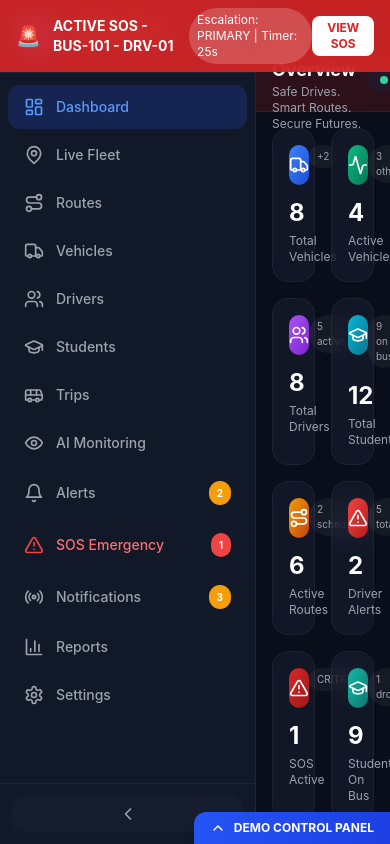
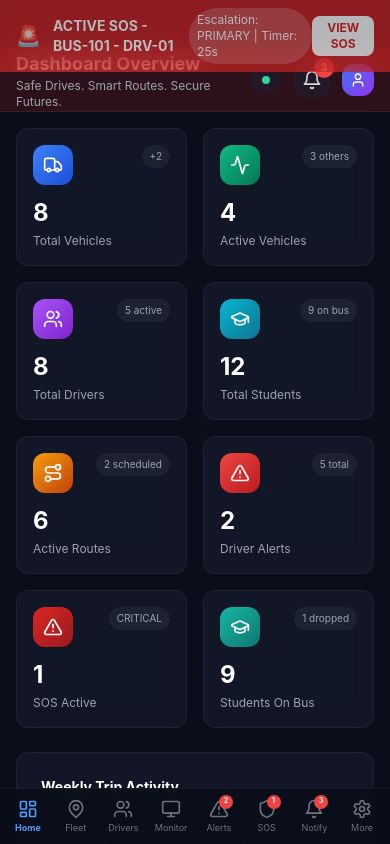
Before and after one commit to Rohan341-dev/smart-route-management-system, a React (Vite) app: page / in a window 390 px wide. Built offline with nearby package versions, Linux system fonts and the light colour scheme; the HTML template or start-up script is replaced by a standard one.

Commit message:
Refactor code structure for improved readability and maintainability

```diff
--- a/index.html
+++ b/index.html
@@ -3,7 +3,10 @@
   <head>
     <meta charset="UTF-8" />
     <link rel="icon" type="image/svg+xml" href="/vite.svg" />
-    <meta name="viewport" content="width=device-width, initial-scale=1.0" />
+    <meta name="viewport" content="width=device-width, initial-scale=1.0, maximum-scale=1.0, user-scalable=no, viewport-fit=cover" />
+    <meta name="apple-mobile-web-app-capable" content="yes" />
+    <meta name="apple-mobile-web-app-status-bar-style" content="black-translucent" />
+    <meta name="theme-color" content="#0a0f1e" />
     <title>SMART ROUTE - AI Driver Monitoring + SOS Emergency System</title>
     <link rel="stylesheet" href="https://unpkg.com/leaflet@1.9.4/dist/leaflet.css" />
   </head>
--- a/src/App.tsx
+++ b/src/App.tsx
@@ -2,6 +2,7 @@ import { useState, useEffect } from 'react';
 import { useStore } from './store/useStore';
 import Sidebar from './components/Sidebar';
 import Header from './components/Header';
+import MobileNav from './components/MobileNav';
 import Dashboard from './pages/Dashboard';
 import LiveFleet from './pages/LiveFleet';
 import Vehicles from './pages/Vehicles';
@@ -21,6 +22,14 @@ import DemoPanel from './components/DemoPanel';
 function AdminApp() {
   const { sidebarOpen, currentPage, demoModeActive, simulateBusMovement, sosAlerts } = useStore();
   const activeSOS = sosAlerts.find(s => s.status === 'active' || s.status === 'escalating');
+  const [isMobile, setIsMobile] = useState(false);
+
+  useEffect(() => {
+    const check = () => setIsMobile(window.innerWidth < 768);
+    check();
+    window.addEventListener('resize', check);
+    return () => window.removeEventListener('resize', check);
+  }, []);
 
   useEffect(() => {
     const interval = setInterval(() => {
@@ -70,16 +79,28 @@ function AdminApp() {
         </div>
       )}
 
-      <Sidebar />
+      {/* Desktop Sidebar */}
+      <div className="hidden md:block">
+        <Sidebar />
+      </div>
 
-      <div className={`flex-1 flex flex-col overflow-hidden ${sidebarOpen ? 'ml-64' : 'ml-20'} ${activeSOS ? 'mt-12' : ''} transition-all duration-300`}>
+      {/* Main Content */}
+      <div className={`flex-1 flex flex-col overflow-hidden ${
+        !isMobile && (sidebarOpen ? 'md:ml-64' : 'md:ml-20')
+      } ${activeSOS ? 'mt-12' : ''} transition-all duration-300`}>
         <Header />
-        <main className="flex-1 overflow-y-auto p-4 md:p-6">
+        <main className={`flex-1 overflow-y-auto p-4 ${isMobile ? 'pb-20' : 'md:p-6'}`}>
           {renderPage()}
         </main>
       </div>
 
-      <DemoPanel />
+      {/* Mobile Bottom Nav */}
+      {isMobile && <MobileNav />}
+
+      {/* Demo Panel - hidden on mobile */}
+      <div className="hidden md:block">
+        <DemoPanel />
+      </div>
     </div>
   );
 }
--- a/src/components/LiveCameraFeed.tsx
+++ b/src/components/LiveCameraFeed.tsx
@@ -1,6 +1,6 @@
-import { useEffect, useRef } from 'react';
+import { useEffect, useRef, useState } from 'react';
 import { useWebRTC } from '../hooks/useWebRTC';
-import { Video, VideoOff, Wifi, WifiOff, Monitor } from 'lucide-react';
+import { Video, VideoOff, Wifi, WifiOff, Monitor, Copy, Check } from 'lucide-react';
 
 interface LiveCameraFeedProps {
   vehicleId?: string;
@@ -10,6 +10,7 @@ interface LiveCameraFeedProps {
 export default function LiveCameraFeed({ vehicleId = 'BUS-107', driverName = 'Suresh Magar' }: LiveCameraFeedProps) {
   const { remoteStream, connectionState, startAsAdmin } = useWebRTC();
   const videoRef = useRef<HTMLVideoElement>(null);
+  const [copied, setCopied] = useState(false);
 
   useEffect(() => {
     const cleanup = startAsAdmin();
@@ -18,9 +19,17 @@ export default function LiveCameraFeed({ vehicleId = 'BUS-107', driverName = 'Su
 
   useEffect(() => {
     if (videoRef.current && remoteStream) {
+      console.log('[LiveCamera] Attaching stream:', remoteStream.id, 'tracks:', remoteStream.getTracks().length);
       videoRef.current.srcObject = remoteStream;
+      videoRef.current.play().catch(e => console.error('[LiveCamera] Play error:', e));
     }
   }, [remoteStream]);
+
+  const copyLink = () => {
+    navigator.clipboard.writeText(window.location.origin + '/driver');
+    setCopied(true);
+    setTimeout(() => setCopied(false), 2000);
+  };
 
   return (
     <div className="glass-card overflow-hidden">
@@ -46,21 +55,33 @@ export default function LiveCameraFeed({ vehicleId = 'BUS-107', driverName = 'Su
         </div>
       </div>
 
-      <div className="relative bg-black aspect-video">
+      <div className="relative bg-black" style={{ aspectRatio: '4/3', minHeight: '240px' }}>
         <video
           ref={videoRef}
           autoPlay
           playsInline
           muted
-          className="w-full h-full object-cover"
-          style={{ transform: 'scaleX(-1)' }}
+          style={{
+            width: '100%',
+            height: '100%',
+            objectFit: 'cover',
+            transform: 'scaleX(-1)',
+            backgroundColor: '#000',
+          }}
         />
 
         {!remoteStream && (
-          <div className="absolute inset-0 flex flex-col items-center justify-center bg-navy-900/80">
-            <VideoOff className="w-10 h-10 text-gray-500 mb-2" />
-            <p className="text-xs text-gray-400">Waiting for driver camera...</p>
-            <p className="text-[10px] text-gray-500 mt-1">Open /driver on phone to connect</p>
+          <div className="absolute inset-0 flex flex-col items-center justify-center bg-navy-900/80 p-4">
+            <VideoOff className="w-10 h-10 text-gray-500 mb-3" />
+            <p className="text-xs text-gray-400 text-center mb-2">Waiting for driver camera...</p>
+            <p className="text-[10px] text-gray-500 text-center mb-3">Open /driver on phone to connect</p>
+            <button
+              onClick={copyLink}
+              className="flex items-center gap-1.5 px-3 py-1.5 bg-electric-600/20 hover:bg-electric-600/30 rounded-lg text-[10px] text-electric-400 transition-colors"
+            >
+              {copied ? <Check className="w-3 h-3" /> : <Copy className="w-3 h-3" />}
+              {copied ? 'Copied!' : 'Copy driver link'}
+            </button>
           </div>
         )}
 
--- /dev/null
+++ b/src/components/MobileNav.tsx
@@ -0,0 +1,61 @@
+import { useStore } from '../store/useStore';
+import {
+  LayoutDashboard, MapPin, Truck, Users, Bus, Route,
+  Monitor, AlertTriangle, Shield, Bell, BarChart3, Settings
+} from 'lucide-react';
+
+const navItems = [
+  { id: 'dashboard', label: 'Home', icon: LayoutDashboard },
+  { id: 'live-fleet', label: 'Fleet', icon: MapPin },
+  { id: 'drivers', label: 'Drivers', icon: Users },
+  { id: 'driver-monitoring', label: 'Monitor', icon: Monitor },
+  { id: 'alerts', label: 'Alerts', icon: AlertTriangle },
+  { id: 'sos', label: 'SOS', icon: Shield },
+  { id: 'notifications', label: 'Notify', icon: Bell },
+  { id: 'settings', label: 'More', icon: Settings },
+];
+
+export default function MobileNav() {
+  const { currentPage, setCurrentPage, driverAlerts, sosAlerts, notifications } = useStore();
+  const activeAlerts = driverAlerts.filter(a => !a.acknowledged).length;
+  const activeSOS = sosAlerts.filter(s => s.status === 'active' || s.status === 'escalating').length;
+  const unreadNotifs = notifications.filter(n => !n.read).length;
+
+  const getBadge = (id: string) => {
+    if (id === 'alerts' && activeAlerts > 0) return activeAlerts;
+    if (id === 'sos' && activeSOS > 0) return activeSOS;
+    if (id === 'notifications' && unreadNotifs > 0) return unreadNotifs;
+    return 0;
+  };
+
+  return (
+    <nav className="fixed bottom-0 left-0 right-0 z-50 bg-navy-900/95 backdrop-blur-md border-t border-white/5 safe-area-bottom md:hidden">
+      <div className="flex items-center justify-around px-1 py-1">
+        {navItems.map((item) => {
+          const Icon = item.icon;
+          const isActive = currentPage === item.id;
+          const badge = getBadge(item.id);
+          return (
+            <button
+              key={item.id}
+              onClick={() => setCurrentPage(item.id)}
+              className={`flex flex-col items-center justify-center py-1.5 px-1 rounded-lg transition-all min-w-0 flex-1 ${
+                isActive ? 'text-electric-400' : 'text-gray-500'
+              }`}
+            >
+              <div className="relative">
+                <Icon className={`w-5 h-5 ${isActive ? 'text-electric-400' : ''}`} />
+                {badge > 0 && (
+                  <span className="absolute -top-1 -right-1 w-3.5 h-3.5 bg-red-500 rounded-full text-[7px] text-white flex items-center justify-center font-bold">
+                    {badge}
+                  </span>
+                )}
+              </div>
+              <span className={`text-[9px] mt-0.5 truncate ${isActive ? 'font-bold' : ''}`}>{item.label}</span>
+            </button>
+          );
+        })}
+      </div>
+    </nav>
+  );
+}
--- a/src/hooks/useFaceDetection.ts
+++ b/src/hooks/useFaceDetection.ts
@@ -38,12 +38,13 @@ export function useFaceDetection() {
     const video = videoRef.current;
     const canvas = canvasRef.current;
     if (!video || !canvas || video.paused || video.readyState < 2) return;
+    if (!faceapi.nets.tinyFaceDetector.isLoaded || !faceapi.nets.faceLandmark68Net.isLoaded) return;
 
     try {
       const detections = await faceapi
         .detectSingleFace(video, new faceapi.TinyFaceDetectorOptions({
-          inputSize: 320,
-          scoreThreshold: 0.3,
+          inputSize: 224,
+          scoreThreshold: 0.1,
         }))
         .withFaceLandmarks();
 
@@ -175,8 +176,9 @@ export function useFaceDetection() {
       // Load models
       console.log('[FaceDetect] Loading models from:', MODEL_URL);
       await faceapi.nets.tinyFaceDetector.loadFromUri(MODEL_URL);
+      console.log('[FaceDetect] TinyFaceDetector loaded:', faceapi.nets.tinyFaceDetector.isLoaded);
       await faceapi.nets.faceLandmark68Net.loadFromUri(MODEL_URL);
-      console.log('[FaceDetect] Models loaded');
+      console.log('[FaceDetect] FaceLandmark68 loaded:', faceapi.nets.faceLandmark68Net.isLoaded);
 
       // Get camera stream
       console.log('[FaceDetect] Requesting camera...');
@@ -283,9 +285,10 @@ export function useFaceDetection() {
 
 function calculateEyeOpenness(eyePoints: any[]): number {
   if (eyePoints.length < 6) return 1;
-  const vertical1 = Math.hypot(eyePoints[3].x - eyePoints[1].x, eyePoints[3].y - eyePoints[1].y);
-  const vertical2 = Math.hypot(eyePoints[4].x - eyePoints[2].x, eyePoints[4].y - eyePoints[2].y);
-  const horizontal = Math.hypot(eyePoints[5].x - eyePoints[0].x, eyePoints[5].y - eyePoints[0].y);
+  // face-api.js eye points: 0=outer, 1=top-outer, 2=top-inner, 3=inner, 4=bottom-inner, 5=bottom-outer
+  const vertical1 = Math.hypot(eyePoints[1].x - eyePoints[5].x, eyePoints[1].y - eyePoints[5].y);
+  const vertical2 = Math.hypot(eyePoints[2].x - eyePoints[4].x, eyePoints[2].y - eyePoints[4].y);
+  const horizontal = Math.hypot(eyePoints[3].x - eyePoints[0].x, eyePoints[3].y - eyePoints[0].y);
   if (horizontal === 0) return 1;
   return (vertical1 + vertical2) / (2.0 * horizontal);
 }
--- a/src/hooks/useWebRTC.ts
+++ b/src/hooks/useWebRTC.ts
@@ -23,6 +23,10 @@ export function useWebRTC() {
     };
 
     peer.ontrack = (event) => {
+      console.log('[WebRTC] Received track:', event.track.kind, 'streams:', event.streams.length);
+      if (event.streams[0]) {
+        console.log('[WebRTC] Stream tracks:', event.streams[0].getTracks().map(t => t.kind));
+      }
       setRemoteStream(event.streams[0]);
       setConnectionState('connected');
     };
--- a/src/index.css
+++ b/src/index.css
@@ -75,3 +75,25 @@
   background: #111827 !important;
   border-radius: 1rem;
 }
+
+.safe-area-bottom {
+  padding-bottom: env(safe-area-inset-bottom, 0px);
+}
+
+@keyframes pulse-fast {
+  0%, 100% { opacity: 1; }
+  50% { opacity: 0.7; }
+}
+
+.animate-pulse-fast {
+  animation: pulse-fast 1s infinite;
+}
+
+@media (max-width: 767px) {
+  .kpi-card {
+    @apply p-4;
+  }
+  .glass-card {
+    @apply rounded-xl;
+  }
+}
--- a/src/pages/Driver.tsx
+++ b/src/pages/Driver.tsx
@@ -60,24 +60,19 @@ export default function Driver() {
 
   const startCamera = useCallback(async () => {
     try {
-      if (videoRef.current && canvasRef.current) {
-        await faceDetection.startDetection(videoRef.current, canvasRef.current);
-        // Start WebRTC sharing after camera is ready
-        setTimeout(() => {
-          const stream = faceDetection.getStream();
-          if (stream) {
-            webrtc.startAsDriver(stream);
-          }
-        }, 1000);
-      }
+      // Just test camera permission during setup
+      const testStream = await navigator.mediaDevices.getUserMedia({
+        video: { facingMode: 'user' },
+      });
+      testStream.getTracks().forEach(t => t.stop());
       setCameraPermission(true);
       setPermissionStep('location');
       return true;
     } catch (err: any) {
-      console.error('Camera start failed:', err);
+      console.error('Camera permission denied:', err);
       return false;
     }
-  }, [faceDetection, webrtc]);
+  }, []);
 
   const requestLocation = useCallback(async () => {
     const granted = await gps.requestPermission();
@@ -93,7 +88,7 @@ export default function Driver() {
     return ready;
   }, [buzzer]);
 
-  const startTrip = useCallback(() => {
+  const startTrip = useCallback(async () => {
     setScreen('monitoring');
     gps.startTracking();
     gpsSendIntervalRef.current = window.setInterval(() => {
@@ -106,7 +101,21 @@ export default function Driver() {
         });
       }
     }, 3000);
-  }, [gps, selectedDriver, selectedVehicle.id]);
+    // Start camera + face detection after monitoring screen renders
+    setTimeout(async () => {
+      if (videoRef.current && canvasRef.current) {
+        try {
+          await faceDetection.startDetection(videoRef.current, canvasRef.current);
+          setTimeout(() => {
+            const stream = faceDetection.getStream();
+            if (stream) webrtc.startAsDriver(stream);
+          }, 2000);
+        } catch (e) {
+          console.error('Face detection failed:', e);
+        }
+      }
+    }, 500);
+  }, [gps, selectedDriver, selectedVehicle.id, faceDetection, webrtc]);
 
   useEffect(() => {
     if (faceDetection.faceDetected && !faceDetection.eyesOpen && screen === 'monitoring') {
```
Also changed, not shown: 5 other files (tests, documents, lock files or other folders).
